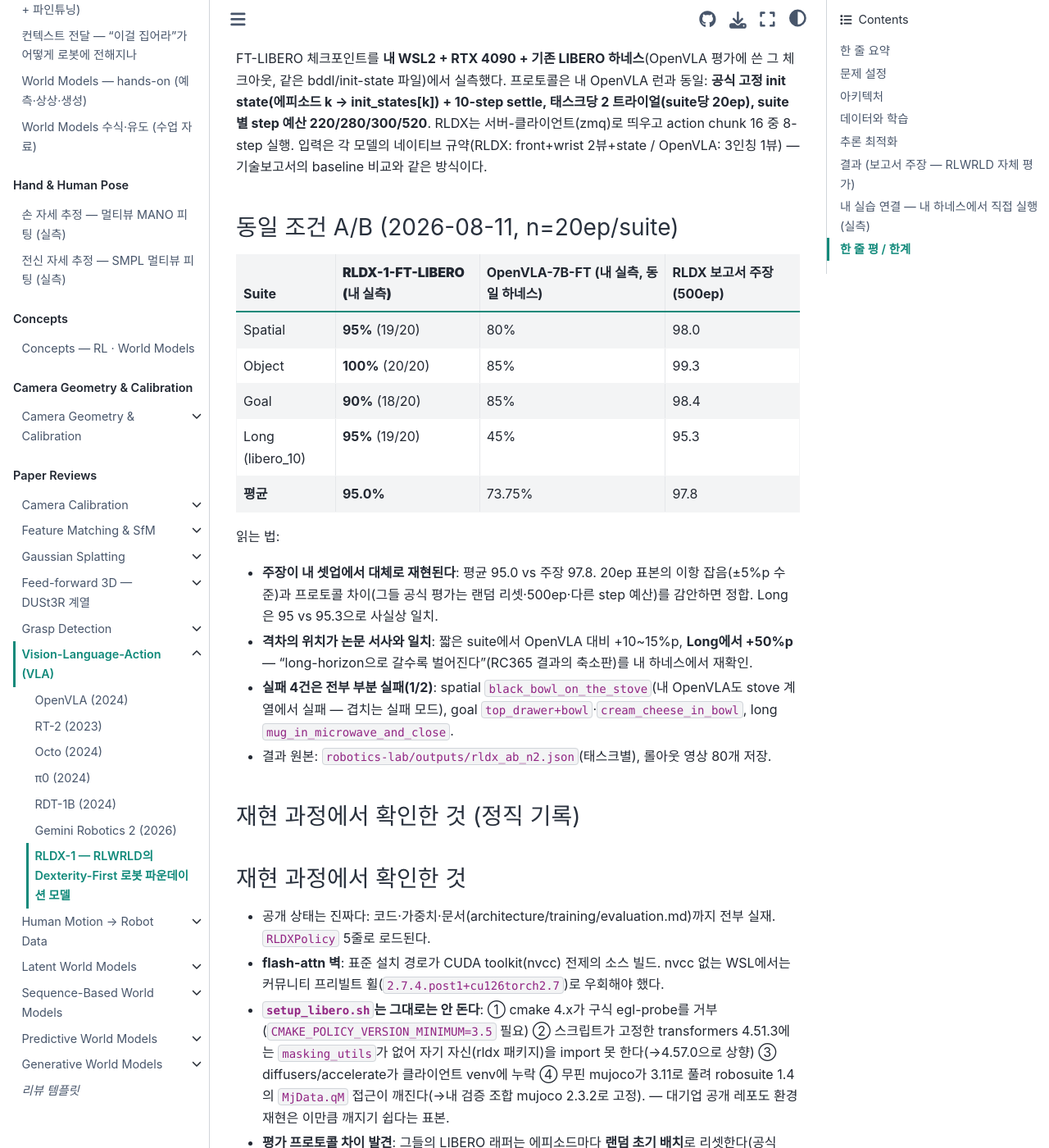
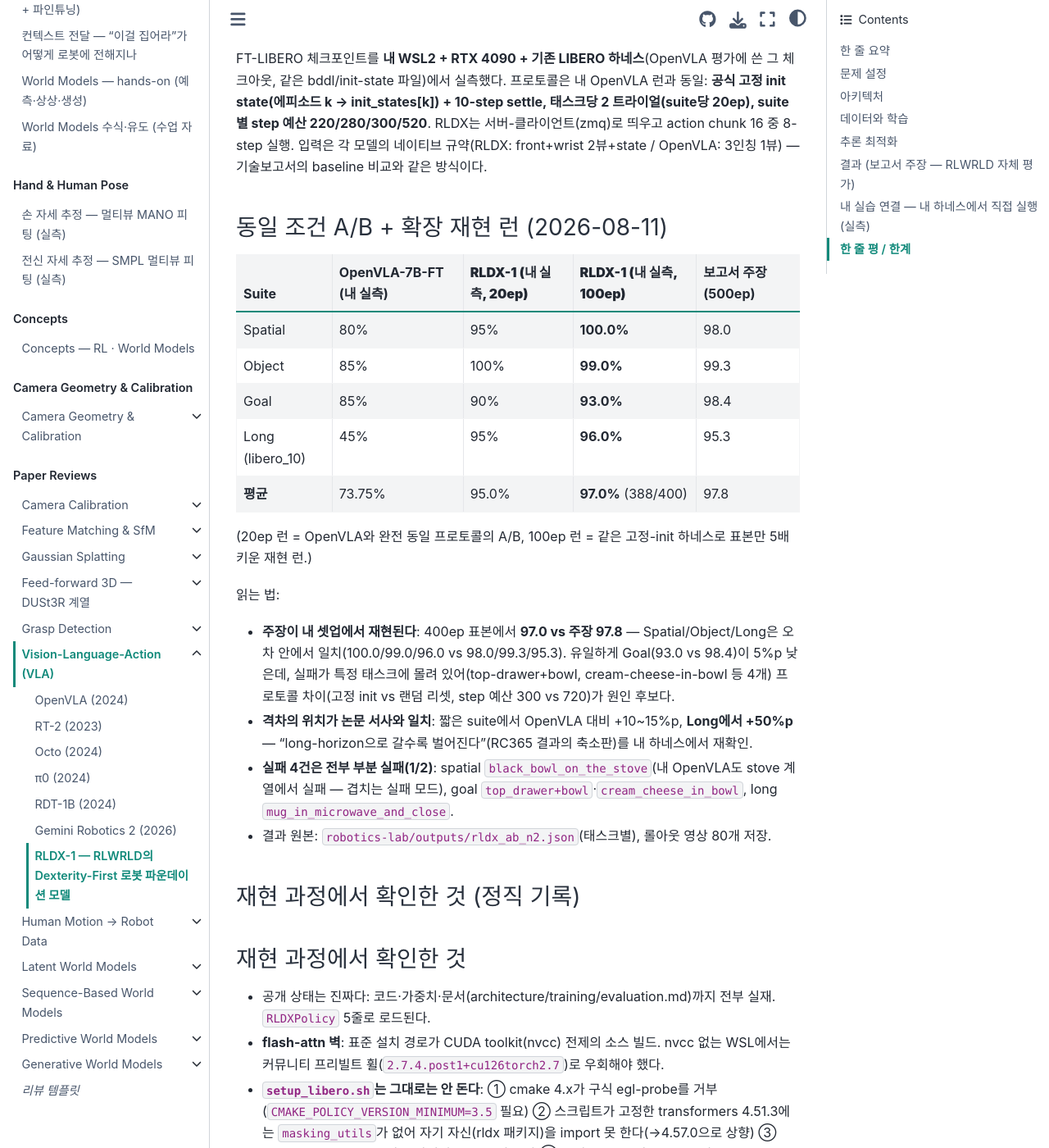
Before and after one commit to DoHyun468/robotics-study, a Jupyter Book: the page built from reviews/rldx1.md, in a window 1280 px wide and 1400 px high, scrolled down 4373 px. Shown: the whole window at 82% size. Built offline with Jupyter Book 1.0.4 settings and Sphinx 7.4.7 and the Sphinx Book theme 1.1.4, drawn with Linux system fonts in a browser that asks for light colours.

Commit message:
HM5f 관통 3차(최종) 정정 + RLDX 확장 재현(400ep 97.0%) 반영
- §11.12 재작성: 열린 껍데기 SDF의 방향 한계(벽 삼킴 9.7mm) → 역방향 링크-껍질 항(정석) →
  재질 관통 0.0mm(손·팔 전체), ε≈0 경계 트레이드오프 정직 기록 + 6각도 검증 그림
- §11.10에 3차 정정 admonition (2차 dense 손점 지표의 한계 명시)
- reviews/rldx1: 실측 표에 100ep 확장 런 컬럼(97.0 vs 주장 97.8, Goal -5.4%p 분석)

Co-Authored-By: Claude Fable 5 <noreply@anthropic.com>
Claude-Session: https://claude.ai/code/session_01McbJgx4gfmrVVJzvBALQZp

```diff
--- a/reviews/rldx1.md
+++ b/reviews/rldx1.md
@@ -108,18 +108,20 @@ action과 물리 신호를 **동시에 디노이즈** — 접촉 동역학을
 
 FT-LIBERO 체크포인트를 **내 WSL2 + RTX 4090 + 기존 LIBERO 하네스**(OpenVLA 평가에 쓴 그 체크아웃, 같은 bddl/init-state 파일)에서 실측했다. 프로토콜은 내 OpenVLA 런과 동일: **공식 고정 init state(에피소드 k → init_states[k]) + 10-step settle, 태스크당 2 트라이얼(suite당 20ep), suite별 step 예산 220/280/300/520**. RLDX는 서버-클라이언트(zmq)로 띄우고 action chunk 16 중 8-step 실행. 입력은 각 모델의 네이티브 규약(RLDX: front+wrist 2뷰+state / OpenVLA: 3인칭 1뷰) — 기술보고서의 baseline 비교와 같은 방식이다.
 
-### 동일 조건 A/B (2026-08-11, n=20ep/suite)
+### 동일 조건 A/B + 확장 재현 런 (2026-08-11)
 
-| Suite | **RLDX-1-FT-LIBERO (내 실측)** | OpenVLA-7B-FT (내 실측, 동일 하네스) | RLDX 보고서 주장 (500ep) |
-|---|---|---|---|
-| Spatial | **95%** (19/20) | 80% | 98.0 |
-| Object | **100%** (20/20) | 85% | 99.3 |
-| Goal | **90%** (18/20) | 85% | 98.4 |
-| Long (libero_10) | **95%** (19/20) | 45% | 95.3 |
-| **평균** | **95.0%** | 73.75% | 97.8 |
+| Suite | OpenVLA-7B-FT (내 실측) | **RLDX-1 (내 실측, 20ep)** | **RLDX-1 (내 실측, 100ep)** | 보고서 주장 (500ep) |
+|---|---|---|---|---|
+| Spatial | 80% | 95% | **100.0%** | 98.0 |
+| Object | 85% | 100% | **99.0%** | 99.3 |
+| Goal | 85% | 90% | **93.0%** | 98.4 |
+| Long (libero_10) | 45% | 95% | **96.0%** | 95.3 |
+| **평균** | 73.75% | 95.0% | **97.0%** (388/400) | 97.8 |
+
+(20ep 런 = OpenVLA와 완전 동일 프로토콜의 A/B, 100ep 런 = 같은 고정-init 하네스로 표본만 5배 키운 재현 런.)
 
 읽는 법:
-- **주장이 내 셋업에서 대체로 재현된다**: 평균 95.0 vs 주장 97.8. 20ep 표본의 이항 잡음(±5%p 수준)과 프로토콜 차이(그들 공식 평가는 랜덤 리셋·500ep·다른 step 예산)를 감안하면 정합. Long은 95 vs 95.3으로 사실상 일치.
+- **주장이 내 셋업에서 재현된다**: 400ep 표본에서 **97.0 vs 주장 97.8** — Spatial/Object/Long은 오차 안에서 일치(100.0/99.0/96.0 vs 98.0/99.3/95.3). 유일하게 Goal(93.0 vs 98.4)이 5%p 낮은데, 실패가 특정 태스크에 몰려 있어(top-drawer+bowl, cream-cheese-in-bowl 등 4개) 프로토콜 차이(고정 init vs 랜덤 리셋, step 예산 300 vs 720)가 원인 후보다.
 - **격차의 위치가 논문 서사와 일치**: 짧은 suite에서 OpenVLA 대비 +10~15%p, **Long에서 +50%p** — "long-horizon으로 갈수록 벌어진다"(RC365 결과의 축소판)를 내 하네스에서 재확인.
 - **실패 4건은 전부 부분 실패(1/2)**: spatial `black_bowl_on_the_stove`(내 OpenVLA도 stove 계열에서 실패 — 겹치는 실패 모드), goal `top_drawer+bowl`·`cream_cheese_in_bowl`, long `mug_in_microwave_and_close`.
 - 결과 원본: `robotics-lab/outputs/rldx_ab_n2.json`(태스크별), 롤아웃 영상 80개 저장.
```
Also changed, not shown: human_pose.md (+16 -5 lines), _static/hm5f_armik5.png (added), _static/hm5f_diag6.png (added).
